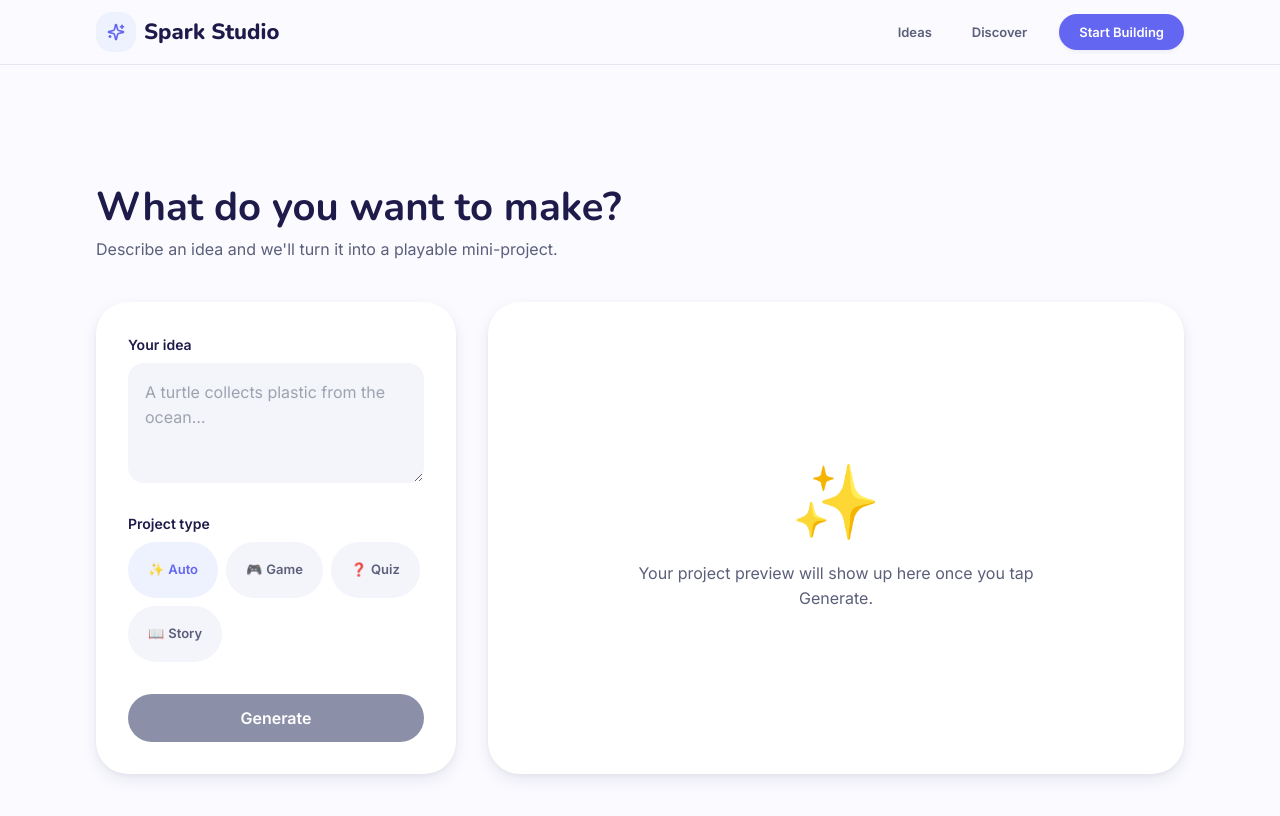
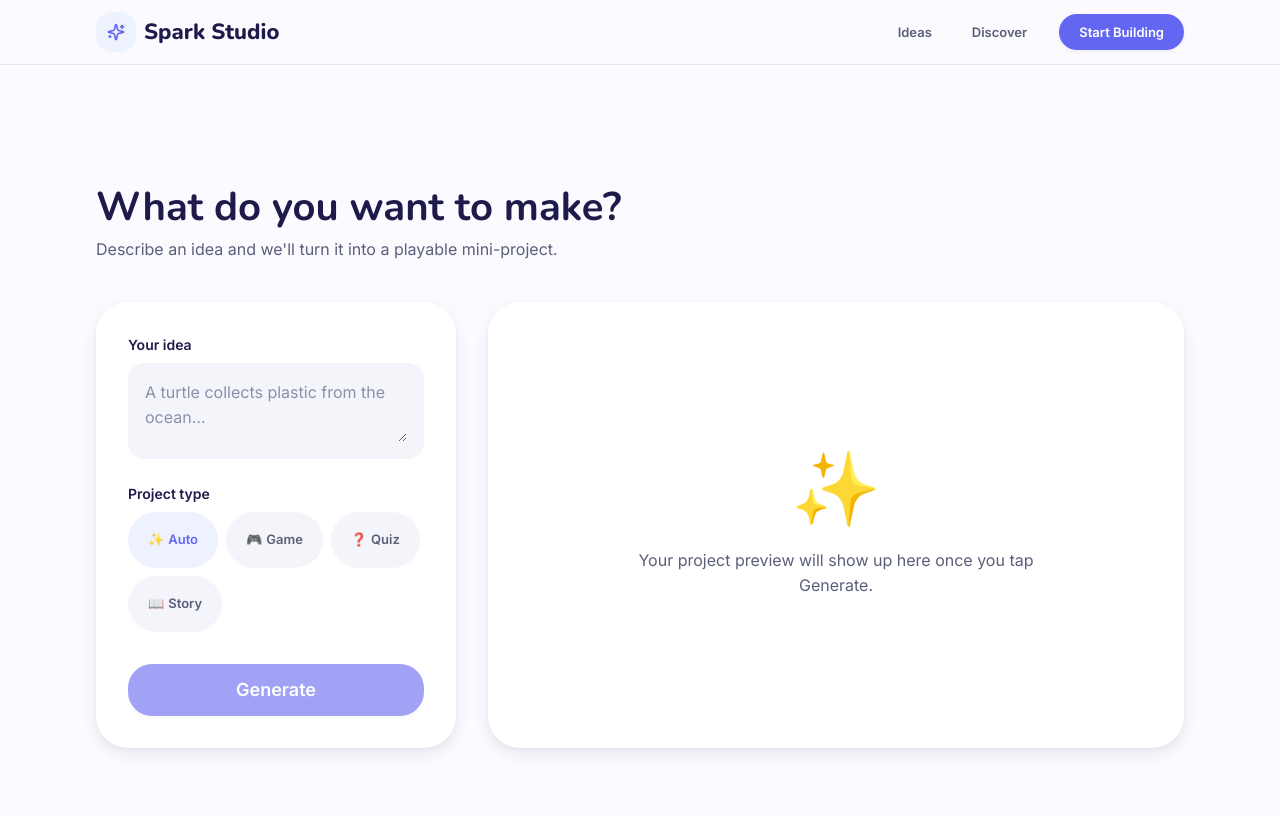
Before and after one commit to barathvelmu/spark-studio, a Next.js app: page /builder in a window 1280 px wide. Shown: the top 816 px of the page. Built offline with nearby package versions, Linux system fonts and the light colour scheme.

Commit message:
Use Ashrit's ui/Button + ui/Textarea + ui/Modal in Builder and RemixModal
Adds .env.example documenting ANTHROPIC_API_KEY (empty placeholder).
Real key goes in .env.local, which is gitignored.

```diff
--- a/app/builder/page.tsx
+++ b/app/builder/page.tsx
@@ -5,6 +5,8 @@ import { useRouter, useSearchParams } from "next/navigation";
 import { getIdeaById } from "@/lib/mockData";
 import { generateProjectDraft } from "@/lib/templateGenerator";
 import { createProject } from "@/lib/projectStore";
+import { Button } from "@/components/ui/Button";
+import { Textarea } from "@/components/ui/Textarea";
 import type { ProjectType } from "@/lib/types";
 
 type SelectableType = "auto" | "collector_game" | "quiz_game" | "story";
@@ -82,15 +84,11 @@ function BuilderInner() {
 
       <div className="grid lg:grid-cols-[360px_1fr] gap-7">
         <section className="bg-surface rounded-xl shadow-md p-7">
-          <label className="block text-body-sm font-semibold mb-2" htmlFor="builder-prompt">
-            Your idea
-          </label>
-          <textarea
-            id="builder-prompt"
+          <Textarea
+            label="Your idea"
             value={prompt}
             onChange={(e) => setPrompt(e.target.value)}
             placeholder="A turtle collects plastic from the ocean…"
-            className="w-full min-h-[120px] bg-surface-muted rounded-md p-4 text-body resize-y focus:bg-surface focus:outline-none border-[1.5px] border-transparent focus:border-primary transition-colors"
             disabled={isBuilding}
           />
 
@@ -118,14 +116,18 @@ function BuilderInner() {
             })}
           </div>
 
-          <button
+          <Button
             type="button"
             onClick={handleGenerate}
-            disabled={isBuilding || !prompt.trim()}
-            className="mt-7 w-full bg-primary hover:bg-primary-hover text-white font-bold rounded-lg h-12 shadow-md disabled:bg-text-subtle disabled:shadow-none transition-all"
+            disabled={!prompt.trim()}
+            isLoading={isBuilding}
+            variant="primary"
+            size="lg"
+            fullWidth
+            className="mt-7"
           >
             {isBuilding ? "Building your project…" : "Generate"}
-          </button>
+          </Button>
         </section>
 
         <section className="bg-surface rounded-xl shadow-md p-7 min-h-[400px] flex items-center justify-center">
--- a/components/RemixModal.tsx
+++ b/components/RemixModal.tsx
@@ -5,6 +5,9 @@ import { useRouter } from "next/navigation";
 import type { Project } from "@/lib/types";
 import { generateRemixDraft } from "@/lib/templateGenerator";
 import { remixProject } from "@/lib/projectStore";
+import { Modal } from "@/components/ui/Modal";
+import { Button } from "@/components/ui/Button";
+import { Textarea } from "@/components/ui/Textarea";
 
 type RemixModalProps = {
   parent: Project;
@@ -18,18 +21,11 @@ export function RemixModal({ parent, open, onClose }: RemixModalProps) {
   const [busy, setBusy] = useState(false);
 
   useEffect(() => {
-    if (open) setPrompt("");
+    if (open) {
+      setPrompt("");
+      setBusy(false);
+    }
   }, [open]);
-
-  useEffect(() => {
-    function onKey(e: KeyboardEvent) {
-      if (e.key === "Escape" && open) onClose();
-    }
-    window.addEventListener("keydown", onKey);
-    return () => window.removeEventListener("keydown", onKey);
-  }, [open, onClose]);
-
-  if (!open) return null;
 
   function submit() {
     if (busy || !prompt.trim()) return;
@@ -44,65 +40,39 @@ export function RemixModal({ parent, open, onClose }: RemixModalProps) {
   }
 
   return (
-    <div
-      className="fixed inset-0 z-50 flex items-center justify-center"
-      style={{ background: "rgba(30, 27, 75, 0.40)" }}
-      onClick={onClose}
-    >
-      <div
-        className="bg-surface rounded-xl shadow-xl p-8 max-w-[520px] w-[92%] mx-auto"
-        onClick={(e) => e.stopPropagation()}
-        role="dialog"
-        aria-modal="true"
-        aria-labelledby="remix-title"
-      >
-        <div className="flex items-start justify-between mb-4">
-          <div>
-            <h2 id="remix-title" className="font-display text-h3">Remix this project</h2>
-            <p className="text-body-sm text-text-muted mt-1">
-              Forking from <strong>{parent.title}</strong>
-            </p>
-          </div>
-          <button
+    <Modal
+      open={open}
+      onClose={onClose}
+      title="Remix this project"
+      footer={
+        <>
+          <Button type="button" variant="ghost" size="md" onClick={onClose} disabled={busy}>
+            Cancel
+          </Button>
+          <Button
             type="button"
-            onClick={onClose}
-            className="text-text-muted hover:text-text w-10 h-10 inline-flex items-center justify-center rounded-md"
-            aria-label="Close"
-          >
-            ✕
-          </button>
-        </div>
-        <label className="block text-body-sm font-semibold mb-2" htmlFor="remix-prompt">
-          What do you want to change?
-        </label>
-        <textarea
-          id="remix-prompt"
-          value={prompt}
-          onChange={(e) => setPrompt(e.target.value)}
-          placeholder="Make it about space junk instead of ocean plastic"
-          className="w-full min-h-[96px] bg-surface-muted rounded-md p-4 text-body resize-y focus:bg-surface focus:outline-none border-[1.5px] border-transparent focus:border-primary transition-colors"
-          autoFocus
-        />
-        <div className="flex justify-end gap-3 mt-6">
-          <button
-            type="button"
-            onClick={onClose}
-            disabled={busy}
-            className="text-text-muted hover:text-text font-semibold rounded-lg h-11 px-5 text-label transition-colors"
-          >
-            Cancel
-          </button>
-          <button
-            type="button"
+            variant="primary"
+            size="md"
             onClick={submit}
-            disabled={busy || !prompt.trim()}
-            className="bg-primary hover:bg-primary-hover text-white font-bold rounded-lg h-11 px-6 shadow-md disabled:bg-text-subtle disabled:shadow-none transition-all"
+            disabled={!prompt.trim()}
+            isLoading={busy}
           >
             {busy ? "Remixing…" : "Remix"}
-          </button>
-        </div>
-      </div>
-    </div>
+          </Button>
+        </>
+      }
+    >
+      <p className="text-body-sm text-text-muted mb-4">
+        Forking from <strong className="text-text">{parent.title}</strong>
+      </p>
+      <Textarea
+        label="What do you want to change?"
+        value={prompt}
+        onChange={(e) => setPrompt(e.target.value)}
+        placeholder="Make it about space junk instead of ocean plastic"
+        autoFocus
+      />
+    </Modal>
   );
 }
 
```
Also changed, not shown: 1 other file (tests, documents, lock files or other folders).
